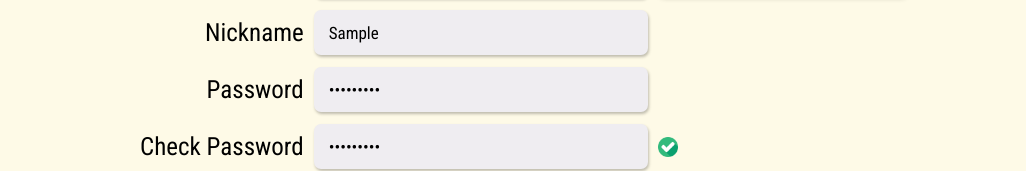
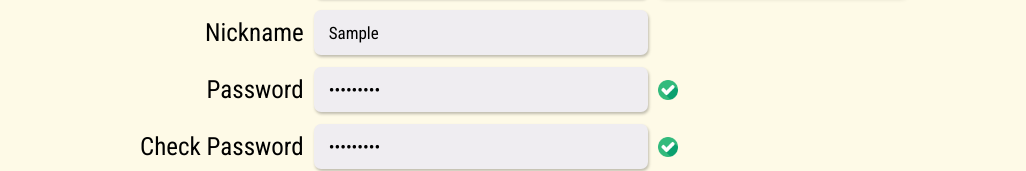
Before and after one commit to CauSharing/client, a React (Create React App) app: page /signUp in a window 1280 px wide. Both pictures are taken after typing "name@example.com", "Sample", "Sample", "Sample123", "Sample123" into the empty fields and a click on the button "Send verification code". Shown: the part 300-471 px from the top of the page, without its empty margins (159-1185 px from the left). Built offline with nearby package versions, Linux system fonts and the light colour scheme.

Commit message:
add password whitespace check

```diff
--- a/src/pages/SignUp.js
+++ b/src/pages/SignUp.js
@@ -113,8 +113,23 @@ function NicknameUpdate({nickname, setNickname}){
 }
 
 function PasswordUpdate({password, setPassword, passwordCheck, setPasswordCheck}){
-    const handlePasswordChange = ({target: {value}}) => setPassword(value);
+    const [isValid, setIsValid] = useState(false);
+
+    const handlePasswordChange = ({target: {value}}) => {
+        setPassword(value);
+        checkPassword(password);
+    }
     const handlePasswordCheckChange = ({target: {value}}) => setPasswordCheck(value);
+    const checkPassword = (password) => {
+        if(password.indexOf(' ') >= 0)
+        {
+            setIsValid(false);
+        }
+        else
+        {
+            setIsValid(true);
+        }
+    }
 
     return(
         <div>
@@ -130,7 +145,23 @@ function PasswordUpdate({password, setPassword, passwordCheck, setPasswordCheck}
                            onChange={handlePasswordChange}
                            value={password}/>
                 </div>
-                <div></div>
+
+                {
+                    password.length>0?
+                        isValid?
+                            <div>
+                                <img src={require("../icons/checked.png").default} alt="checked" />
+                            </div>
+                            :
+                            <div>
+                                <img src={require("../icons/not-checked.png").default} alt="not checked" />
+                                <span>  Password shouldn't have white spaces in it</span>
+                            </div>
+                        :
+                        <div></div>
+                }
+
+
             </div>
             <div className='Field'>
                 <div>
```
